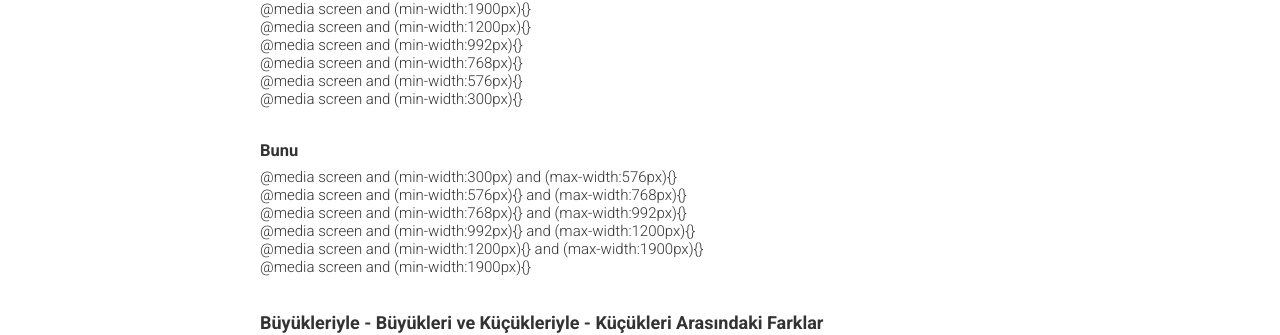
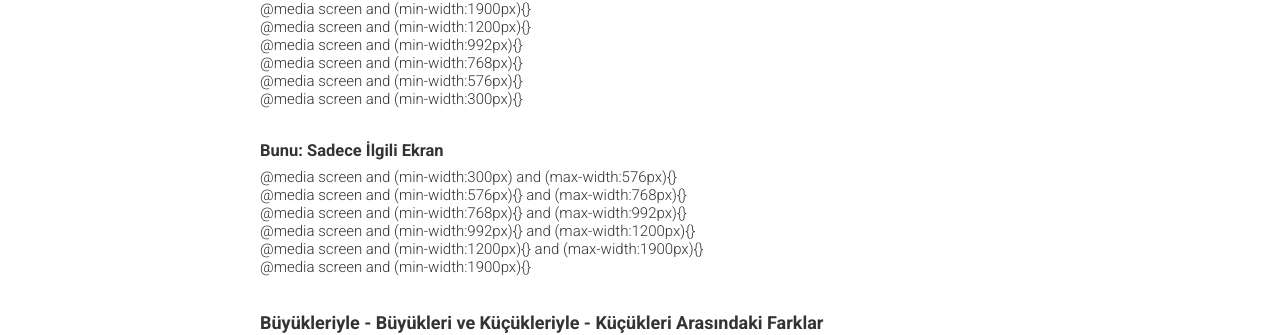
Before and after one commit to data-deveb/data-deveb.github.io, a Jekyll site: the page built from belgeler/gelistiriciler/ekran-orgusu.html, in a window 1280 px wide. Shown: the part 1215-1550 px from the top of the page. Built offline with Jekyll 4.4.1, drawn with Linux system fonts in a browser that asks for light colours.

Commit message:
Güncelleme

```diff
--- a/belgeler/gelistiriciler/ekran-orgusu.html
+++ b/belgeler/gelistiriciler/ekran-orgusu.html
@@ -153,7 +153,7 @@ title: Ekran Örgüsünü Anlamak (Çekirdek Geliştiriciler İçin)
   @media screen and (min-width:300px){}<br>
 </p>
 <h3>
-  Bunu
+  Bunu: Sadece İlgili Ekran
 </h3>
 <p>
   @media screen and (min-width:300px) and (max-width:576px){}<br>
```
